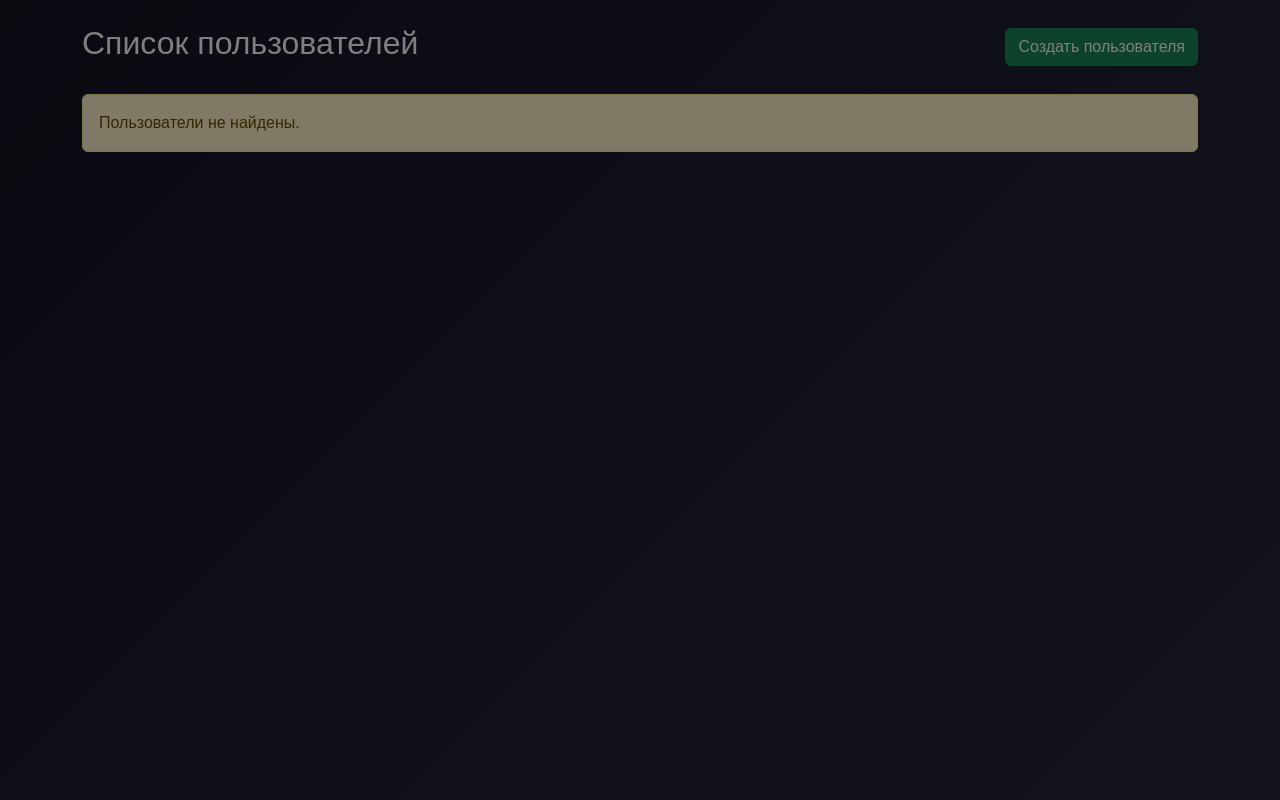
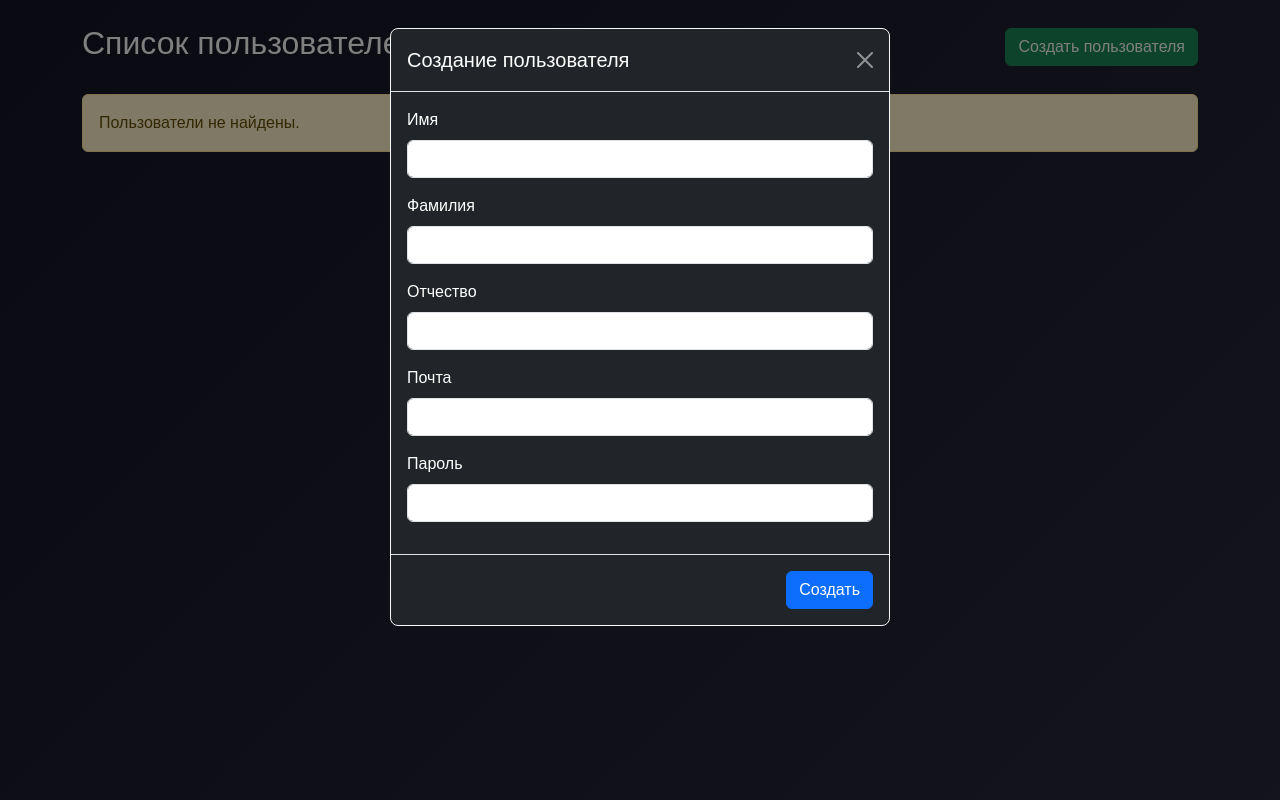
Before and after one commit to MrRemohovsky/Dash, a Flask app: template templates/admin_panel.html in a window 1280 px wide, after a click on "Создать пользователя". Run offline with Flask 3, Linux system fonts and the light colour scheme; the template is opened without the code that fills it: values that come from a table or form of the project are taken from there, others are empty; parts of the project's set-up code (start-up, migrations or seed data) failed here and were passed over.

Commit message:
Корректное создание и деактивация пользователя

```diff
--- a/templates/admin_panel.html
+++ b/templates/admin_panel.html
@@ -30,14 +30,79 @@
     </div>
 
     {% if pagination.pages > 1 %}
-    ...
+        <nav aria-label="Постраничная навигация">
+            <ul class="pagination justify-content-center mt-4">
+                {% if pagination.has_prev %}
+                    <li class="page-item">
+                        <a class="page-link" href="{{ url_for('admin.get_all_users', page=pagination.prev_num) }}">&laquo; Назад</a>
+                    </li>
+                {% else %}
+                    <li class="page-item disabled">
+                        <span class="page-link">&laquo; Назад</span>
+                    </li>
+                {% endif %}
+
+                {% for p in range(1, pagination.pages + 1) %}
+                    <li class="page-item {% if p == pagination.page %}active{% endif %}">
+                        <a class="page-link" href="{{ url_for('admin.get_all_users', page=p) }}">{{ p }}</a>
+                    </li>
+                {% endfor %}
+
+                {% if pagination.has_next %}
+                    <li class="page-item">
+                        <a class="page-link" href="{{ url_for('admin.get_all_users', page=pagination.next_num) }}">Вперёд &raquo;</a>
+                    </li>
+                {% else %}
+                    <li class="page-item disabled">
+                        <span class="page-link">Вперёд &raquo;</span>
+                    </li>
+                {% endif %}
+            </ul>
+        </nav>
     {% endif %}
 </div>
 
+<!-- Модалка создания пользователя -->
 <div class="modal fade" id="createUserModal" tabindex="-1" aria-labelledby="createUserModalLabel" aria-hidden="true">
-    ...
+    <div class="modal-dialog">
+        <div class="modal-content bg-dark text-white border-light">
+            <form method="POST" action="{{ url_for('admin.create_user') }}">
+                <div class="modal-header">
+                    <h5 class="modal-title" id="createUserModalLabel">Создание пользователя</h5>
+                    <button type="button" class="btn-close btn-close-white" data-bs-dismiss="modal" aria-label="Закрыть"></button>
+                </div>
+                <div class="modal-body">
+                    <div id="flash-container" class="position-relative"></div>
+                    <div class="mb-3">
+                        <label for="first_name" class="form-label">Имя</label>
+                        <input type="text" class="form-control" id="first_name" name="first_name" required>
+                    </div>
+                    <div class="mb-3">
+                        <label for="last_name" class="form-label">Фамилия</label>
+                        <input type="text" class="form-control" id="last_name" name="last_name" required>
+                    </div>
+                    <div class="mb-3">
+                        <label for="patronym" class="form-label">Отчество</label>
+                        <input type="text" class="form-control" id="patronym" name="patronym">
+                    </div>
+                    <div class="mb-3">
+                        <label for="email" class="form-label">Почта</label>
+                        <input type="email" class="form-control" id="email" name="email" required>
+                    </div>
+                    <div class="mb-3">
+                        <label for="password" class="form-label">Пароль</label>
+                        <input type="password" class="form-control" id="password" name="password" required minlength="8">
+                    </div>
+                </div>
+                <div class="modal-footer">
+                    <button type="submit" class="btn btn-primary">Создать</button>
+                </div>
+            </form>
+        </div>
+    </div>
 </div>
 
+<!-- Модалка подтверждения деактивации -->
 <div class="modal fade" id="confirmDeactivateModal" tabindex="-1" aria-labelledby="confirmDeactivateModalLabel" aria-hidden="true">
     <div class="modal-dialog">
         <div class="modal-content bg-dark text-white border-light">
@@ -105,5 +170,42 @@ document.getElementById('confirmDeactivateModal').addEventListener('hidden.bs.mo
     const modalBody = document.querySelector('#confirmDeactivateModal .modal-body');
     modalBody.querySelectorAll('.alert').forEach(el => el.remove());
 });
+
+document.querySelector("#createUserModal form").addEventListener("submit", async function (e) {
+    e.preventDefault();
+    const form = e.target;
+    const formData = new FormData(form);
+    const response = await fetch(form.action, {
+        method: "POST",
+        body: formData,
+    });
+
+    const result = await response.json();
+
+    const flashContainer = document.getElementById("flash-container");
+    flashContainer.innerHTML = "";
+
+    if (result.messages && result.messages.length > 0) {
+        const [category, message] = result.messages[result.messages.length - 1];
+        const alert = document.createElement("div");
+        alert.className = `alert alert-${category} alert-dismissible fade show shadow`;
+        alert.role = "alert";
+        alert.innerHTML = `
+            ${message}
+            <button type="button" class="btn-close" data-bs-dismiss="alert" aria-label="Закрыть"></button>
+        `;
+        flashContainer.appendChild(alert);
+    }
+
+    if (result.success) {
+        form.reset();
+        const html = await (await fetch("{{ url_for('admin.get_all_users') }}")).text();
+        const parser = new DOMParser();
+        const doc = parser.parseFromString(html, "text/html");
+        const newList = doc.querySelector(".list-group");
+        const oldList = document.querySelector(".list-group");
+        if (newList && oldList) oldList.replaceWith(newList);
+    }
+});
 </script>
 {% endblock %}
```
Lines whose indentation alone changed are shown as unchanged.
